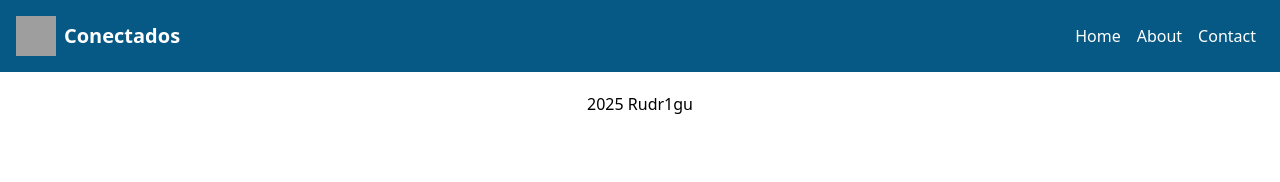
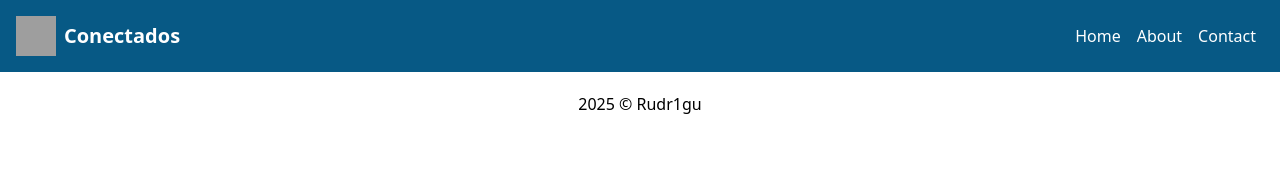
Before and after one commit to rudr1gu/Conectados-Frontend, an Angular app: page / in a window 1280 px wide. Shown: the top 182 px of the page. Built offline with nearby package versions, Linux system fonts and the light colour scheme; grey boxes are pictures that could not be loaded.

Commit message:
:art: Update footer component to include copyright symbol

```diff
--- a/src/app/components/footer/footer.component.html
+++ b/src/app/components/footer/footer.component.html
@@ -2,7 +2,7 @@
     <div class="container">
         <div class="row">
         <div class="col-md-12">
-            <p class="text-center">2025 <a href="https://rudr1gu.vercel.app" target="_blank">Rudr1gu</a></p>
+            <p class="text-center">2025 &copy; <a href="https://rudr1gu.vercel.app" target="_blank">Rudr1gu</a></p>
         </div>
         </div>
     </div>
```
